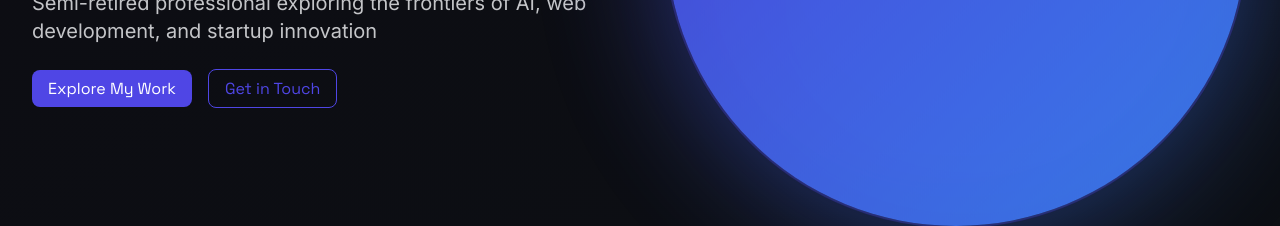
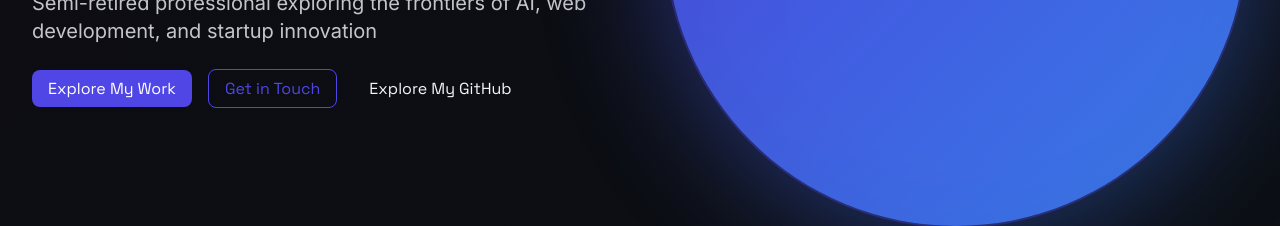
Before and after one commit to chrisnonis/christopher-nonis-website, a React (Vite) app: page / in a window 1280 px wide. Shown: the part 461-687 px from the top of the page. Built offline with nearby package versions, Linux system fonts and the light colour scheme.

Commit message:
adding new github link

```diff
--- a/src/components/Hero.tsx
+++ b/src/components/Hero.tsx
@@ -37,6 +37,9 @@
               <a href="#contact" className="btn btn-outline">
                 Get in Touch
               </a>
+              <a href="https://github.com/chrisnonis" target="_blank" rel="noopener noreferrer" className="btn btn-accent">
+                Explore My GitHub
+              </a>
             </motion.div>
           </motion.div>
 
```
